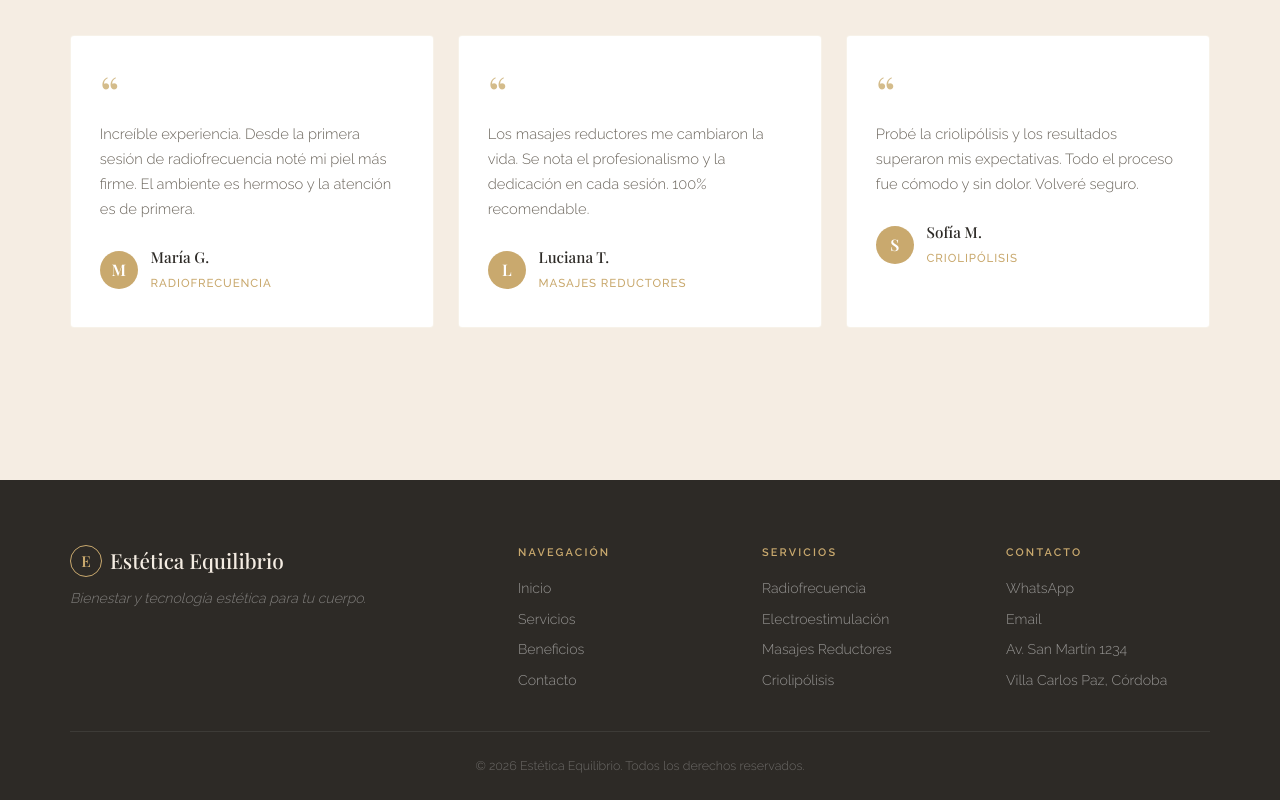
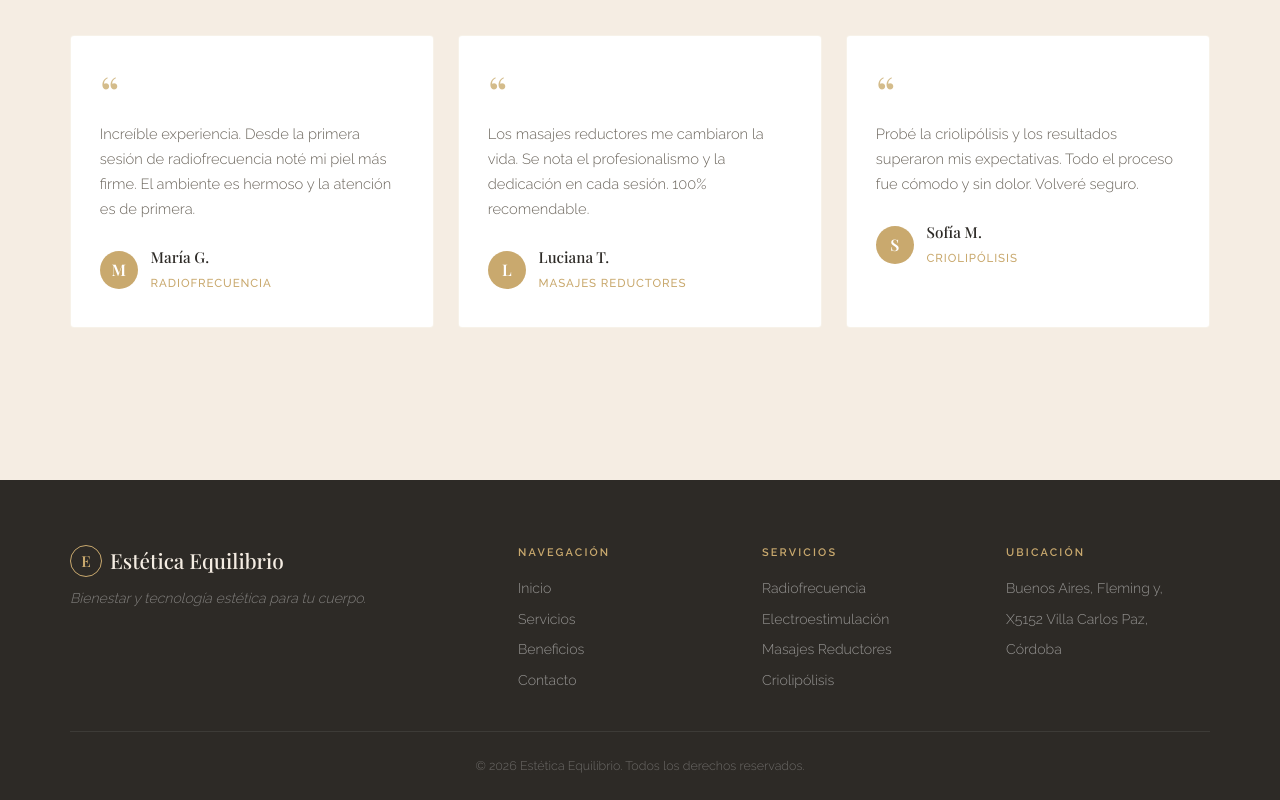
Before and after one commit to ThiagoJoelP/esteticaequilibrio, a React (Vite) app: page / in a window 1280 px wide. Shown: the part 3567-4367 px from the top of the page. Built offline with nearby package versions, Linux system fonts and the light colour scheme; a web font is replaced by a local one.

Commit message:
Update Footer with new address, remove WhatsApp and email links

```diff
--- a/src/components/Footer.jsx
+++ b/src/components/Footer.jsx
@@ -31,11 +31,10 @@ const Footer = () => {
           </div>
 
           <div className="footer__col">
-            <h4 className="footer__col-title">Contacto</h4>
-            <a href="https://wa.me/5493541000000" target="_blank" rel="noopener">WhatsApp</a>
-            <a href="mailto:info@esteticaequilibrio.com">Email</a>
-            <span>Av. San Martín 1234</span>
-            <span>Villa Carlos Paz, Córdoba</span>
+            <h4 className="footer__col-title">Ubicación</h4>
+            <span>Buenos Aires, Fleming y,</span>
+            <span>X5152 Villa Carlos Paz,</span>
+            <span>Córdoba</span>
           </div>
         </div>
 
```
